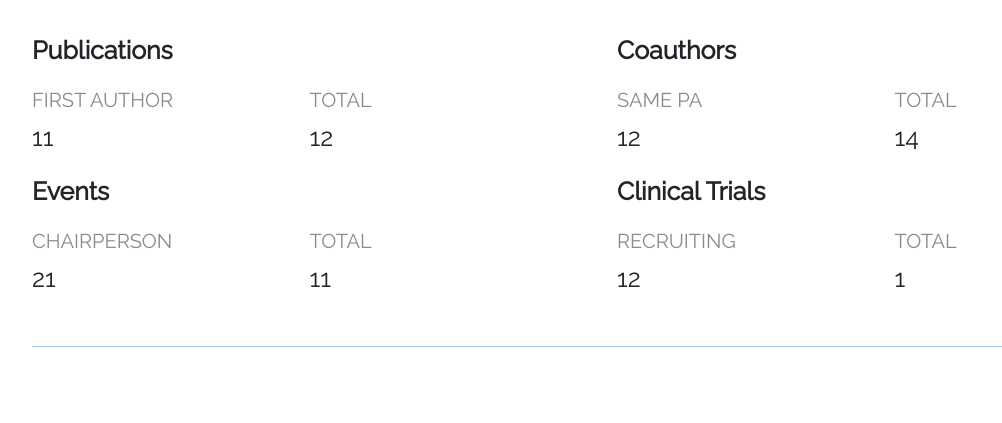
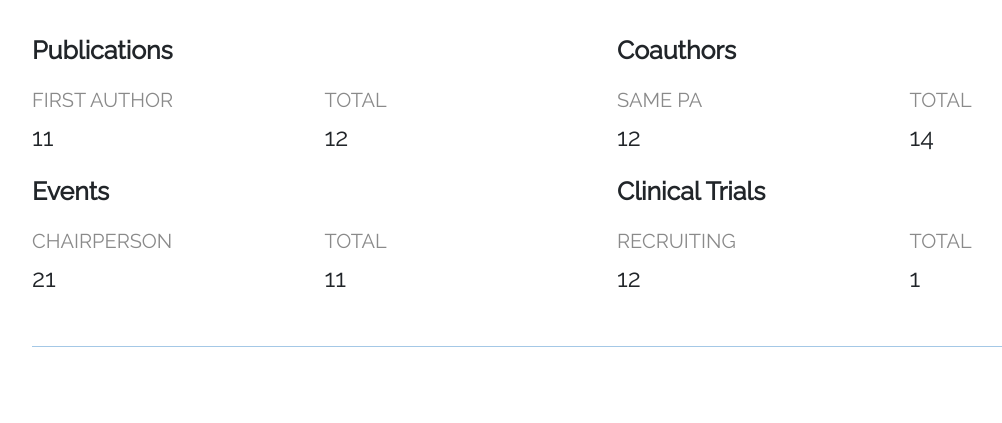
Before and after one commit to storrellas/inspire_pdf, a Django app: page /app/ in a window 1280 px wide. Shown: the part 1135-1558 px from the top of the page, without its empty margins (38-1040 px from the left). Run offline with Django 3.2, Linux system fonts and the light colour scheme; some libraries are stand-ins or nearby versions.

Commit message:
ENH: Updating styles

```diff
--- a/app/templates/medical_expert_pdf_export.html
+++ b/app/templates/medical_expert_pdf_export.html
@@ -133,12 +133,12 @@
     <div class="row" style="margin-top: 3em">
       <div class="col-6">
         <b>Publications</b>
-        <div class="d-flex">
-          <div class="mt-3 w-50">
+        <div class="row mt-3">
+          <div class="col-6">
             <div class="section-title">FIRST AUTHOR</div>
             <div class="mt-1">{{ number_linked_publications_first_author }}</div>
           </div>
-          <div class="mt-3 w-50">
+          <div class="col-6">
             <div class="section-title">TOTAL</div>
             <div class="mt-1">{{ number_linked_publications }}</div>
           </div>
@@ -147,12 +147,12 @@
 
       <div class="col-6">
         <b>Coauthors</b>
-        <div class="d-flex">
-          <div class="mt-3 w-50">
+        <div class="row mt-3">
+          <div class="col-6">
             <div class="section-title">SAME PA</div>
             <div class="mt-1">{{ number_co_authors_same_primary_affiliation }} </div>
           </div>
-          <div class="mt-3 w-50">
+          <div class="col-6">
             <div class="section-title">TOTAL</div>
             <div class="mt-1">{{ number_co_authors }} </div>
           </div>
@@ -163,12 +163,12 @@
     <div class="row mt-3">
       <div class="col-6">
         <b>Events</b>
-        <div class="d-flex">
-          <div class="mt-3 w-50">
+        <div class="row mt-3">
+          <div class="col-6">
             <div class="section-title">CHAIRPERSON</div>
             <div class="mt-1">{{ number_linked_events_position_chairperson }}</div>
           </div>
-          <div class="mt-3 w-50">
+          <div class="col-6">
             <div class="section-title">TOTAL</div>
             <div class="mt-1">{{ number_linked_events }}</div>
           </div>
@@ -177,12 +177,12 @@
 
       <div class="col-6">
         <b>Clinical Trials</b>
-        <div class="d-flex">
-          <div class="mt-3 w-50">
+        <div class="row mt-3">
+          <div class="col-6">
             <div class="section-title">RECRUITING</div>
             <div class="mt-1">{{ number_linked_clinical_trials_recruiting }}</div>
           </div>
-          <div class="mt-3 w-50">
+          <div class="col-6">
             <div class="section-title">TOTAL</div>
             <div class="mt-1">{{ number_linked_clinical_trials }}</div>
           </div>
```
